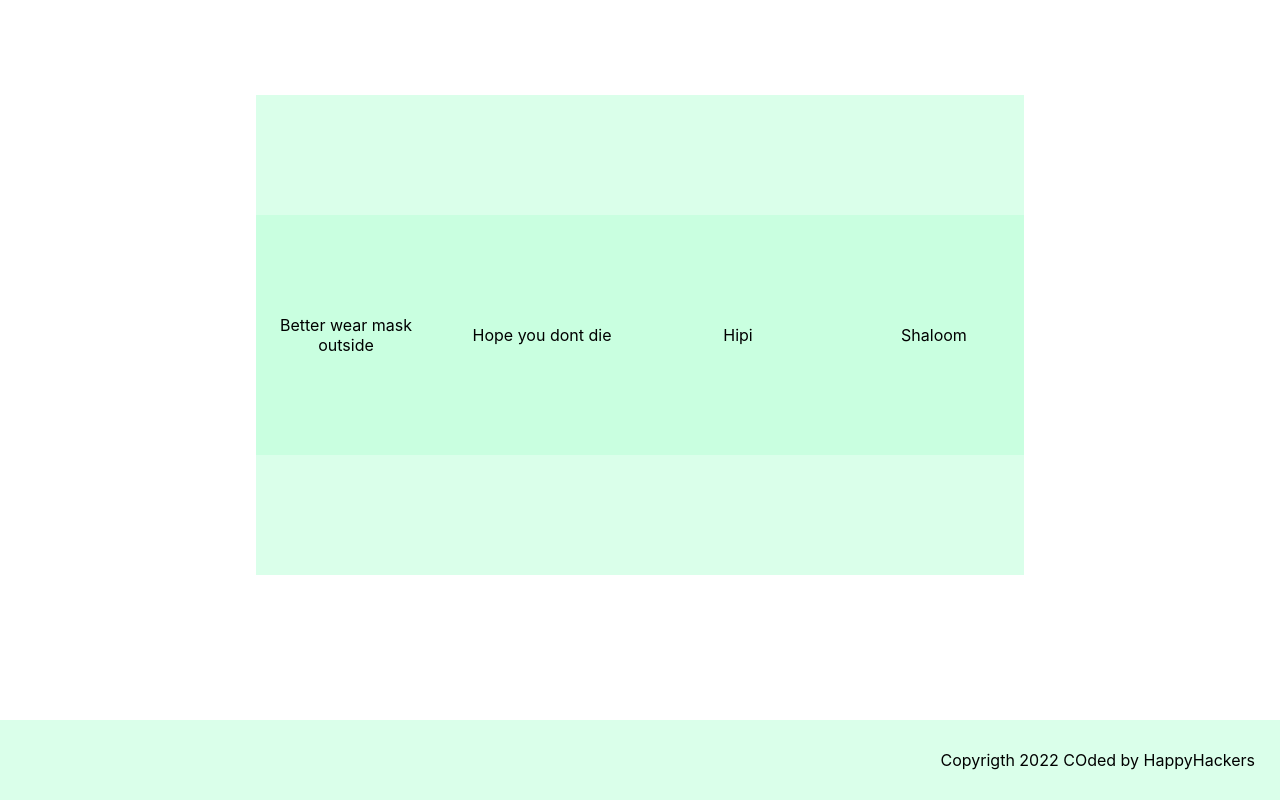
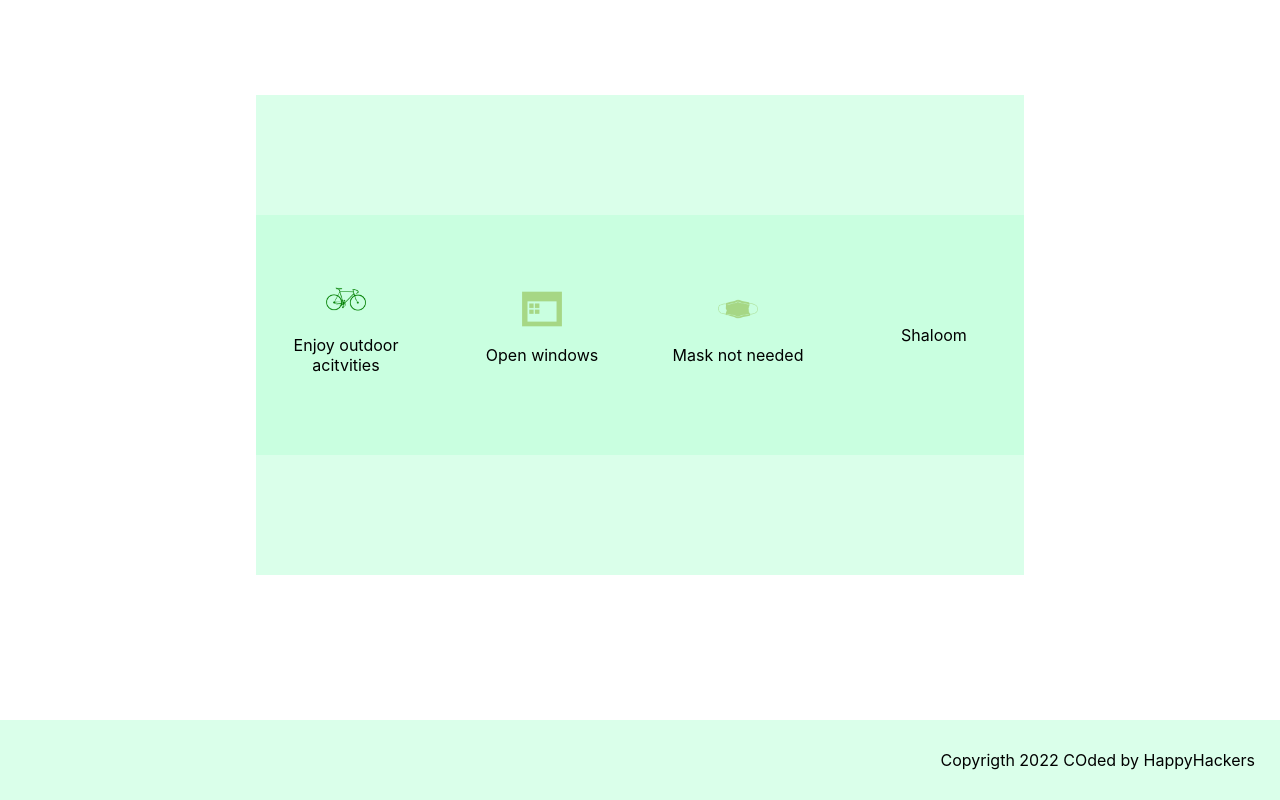
Before and after one commit to Majchrzak202/airQualityApp, a React (Create React App) app: page / in a window 1280 px wide. Shown: the part 870-1670 px from the top of the page. Built offline with nearby package versions, Linux system fonts and the light colour scheme; no server answers.

Commit message:
Added a if logic to dynamicly render recomendations based on AQI current level

```diff
--- a/src/components/AirQuality/RecomendationItem.css
+++ b/src/components/AirQuality/RecomendationItem.css
@@ -18,6 +18,10 @@
   .grid-item p {
     text-align: center;
   }
+  .grid-item img {
+    max-width: 40;
+    max-height: 40px;
+  }
 
   .grid-list {
     display: grid;
--- a/src/components/AirQuality/RecomendationItem.js
+++ b/src/components/AirQuality/RecomendationItem.js
@@ -1,19 +1,46 @@
 import "./RecomendationItem.css";
+import greenBike from "../assets/greenbike.png";
+import greenWindow from "..//assets/greenwindow.png";
+import greenMask from '..//assets/greenmask.png'
+import orangeBike from '..//assets/orangebike.png'
+import orangeWindow from '..//assets/orangewindow.png'
+import orangeMask from '..//assets/orangemask.png'
+import redBike from '..//assets/redmask.png'
+import redWindow from '..//assets/redwindow.png'
+import redMask from '..//assets/redmask.png'
 
-const RecomendationItem = () => {
+const RecomendationItem = ({ aqiLevel }) => {
+  let recoText = '';
+  let recoImg = '';
+
+  if (aqiLevel < 50) {
+    recoText = ["Enjoy outdoor acitvities", "Open windows", "Mask not needed"];
+    recoImg = [greenBike, greenWindow, greenMask];
+  }
+
+  if (aqiLevel > 50 && aqiLevel < 100 ) {
+    recoText = ['Minimalize outdoor activities', 'Avoid wide opening windows', 'Consider wearing mask outdoor']
+    recoImg = [orangeBike, orangeWindow, orangeMask]
+  }
+
+  if (aqiLevel > 100) {
+    recoText = ['Avoid any outdoor activities', 'Dont open windows', 'Wear mask when outside']
+    recoImg = [redBike, redWindow, redMask]
+  }
+
   return (
     <div className="grid-list">
       <div className="grid-item">
-        <img />
-        <p>Better wear mask outside</p>
+        <img alt='grid1' src={recoImg[0]} />
+        <p>{recoText[0]}</p>
       </div>
       <div className="grid-item">
-        <img />
-        <p>Hope you dont die</p>
+        <img alt='grid2' src={recoImg[1]} />
+        <p>{recoText[1]}</p>
       </div>
       <div className="grid-item">
-        <img />
-        <p>Hipi</p>
+        <img alt='grid3' src={recoImg[2]} />
+        <p>{recoText[2]}</p>
       </div>
       <div className="grid-item">
         <img />
--- a/src/components/AirQuality/RecomendationList.js
+++ b/src/components/AirQuality/RecomendationList.js
@@ -2,11 +2,11 @@ import Card from "../UI/Card";
 import "./RecomendationList.css";
 import RecomendationItem from "./RecomendationItem";
 
-const RecomendationList = () => {
+const RecomendationList = ({ aqiLevel }) => {
   return (
     <section className="section-recomendation">
       <Card>
-        <RecomendationItem />
+        <RecomendationItem aqiLevel={aqiLevel} />
       </Card>
     </section>
   );
```
